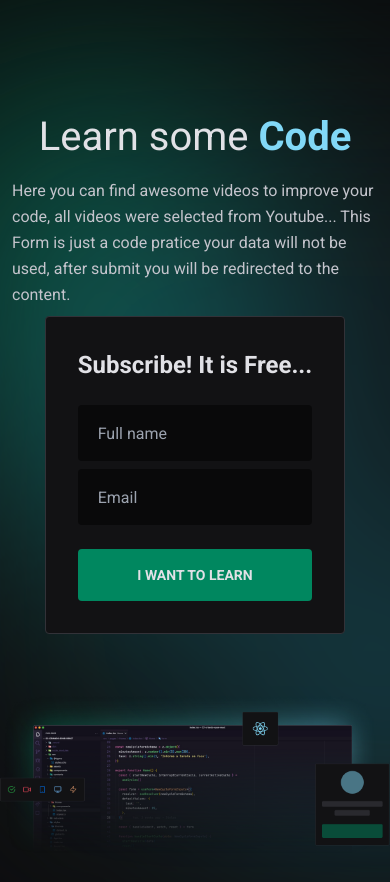
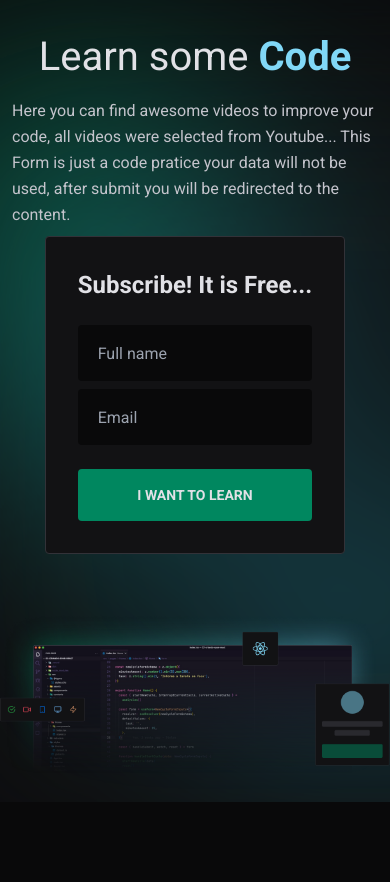
Before and after one commit to th4r1k/graphql, a Next.js app: page / in a window 390 px wide. After the commit the page ends 844 px from the top, so only its background shows below. Built offline with nearby package versions, Linux system fonts and the light colour scheme; no server answers.

Commit message:
fix: Improved responsivity

```diff
--- a/pages/index.tsx
+++ b/pages/index.tsx
@@ -29,7 +29,7 @@ const Home: NextPage = () => {
   return (
     <>
      <div className="overflow-y-hidden bg-blur bg-cover bg-no-repeat flex flex-col items-center ">
-      <div className="w-full max-w-[1100px] flex flex-col items-center justify-between mt-20 mx-auto sm:flex-row">
+      <div className="w-full max-w-[1100px] flex flex-col items-center justify-between sm:mt-20 mx-auto sm:flex-row">
         <div className="max-w-[640px]">
 
           <h1 className="mt-8 text-[2.5rem] leading-tight text-center">
```
